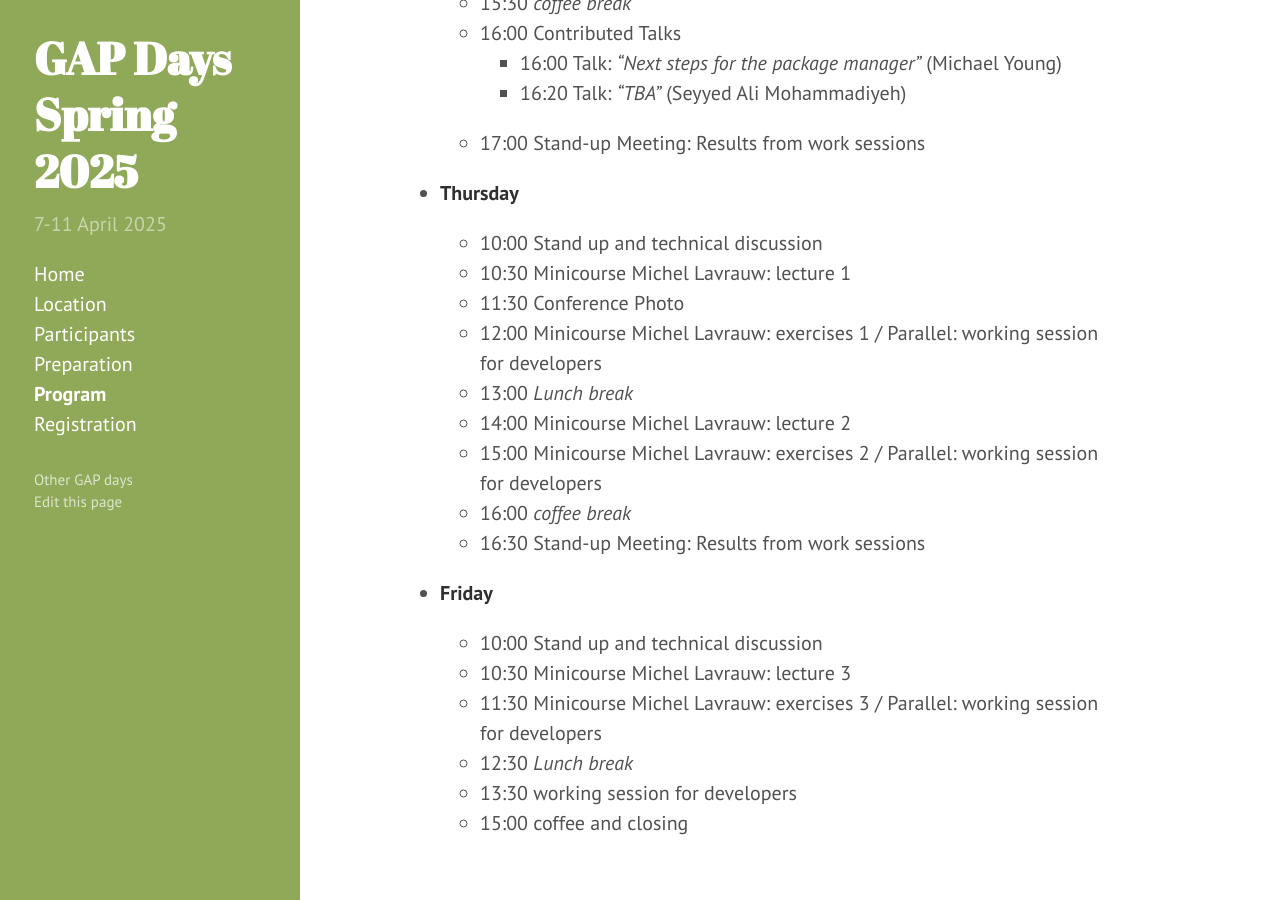
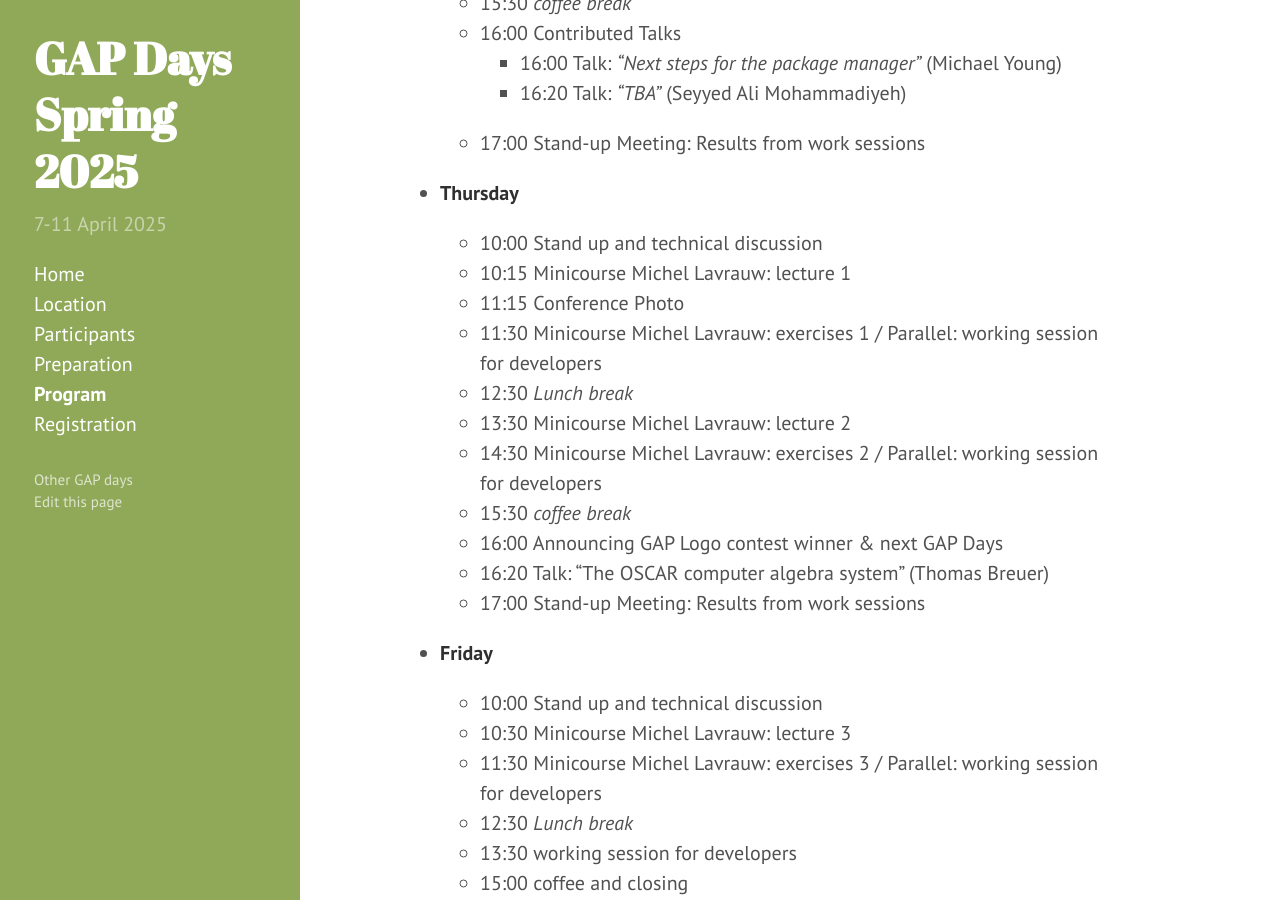
Before and after one commit to gapdays/gapdays2025-spring, a Jekyll site: the page built from program.md, in a window 1280 px wide and 900 px high, scrolled down 2807 px. Built offline with Jekyll 4.4.1, drawn with Linux system fonts in a browser that asks for light colours.

Commit message:
Update program

```diff
--- a/program.md
+++ b/program.md
@@ -95,14 +95,16 @@ The schedule is subject to further changes.
 - **Thursday**
 
   - 10:00 Stand up and technical discussion
-  - 10:30 Minicourse Michel Lavrauw: lecture 1
-  - 11:30 Conference Photo
-  - 12:00 Minicourse Michel Lavrauw: exercises 1 / Parallel: working session for developers
-  - 13:00 *Lunch break*
-  - 14:00 Minicourse Michel Lavrauw: lecture 2
-  - 15:00 Minicourse Michel Lavrauw: exercises 2 / Parallel: working session for developers
-  - 16:00 *coffee break*
-  - 16:30 Stand-up Meeting: Results from work sessions
+  - 10:15 Minicourse Michel Lavrauw: lecture 1
+  - 11:15 Conference Photo
+  - 11:30 Minicourse Michel Lavrauw: exercises 1 / Parallel: working session for developers
+  - 12:30 *Lunch break*
+  - 13:30 Minicourse Michel Lavrauw: lecture 2
+  - 14:30 Minicourse Michel Lavrauw: exercises 2 / Parallel: working session for developers
+  - 15:30 *coffee break*
+  - 16:00 Announcing GAP Logo contest winner & next GAP Days
+  - 16:20 Talk: "The OSCAR computer algebra system" (Thomas Breuer)
+  - 17:00 Stand-up Meeting: Results from work sessions
 
 - **Friday**
 
```
